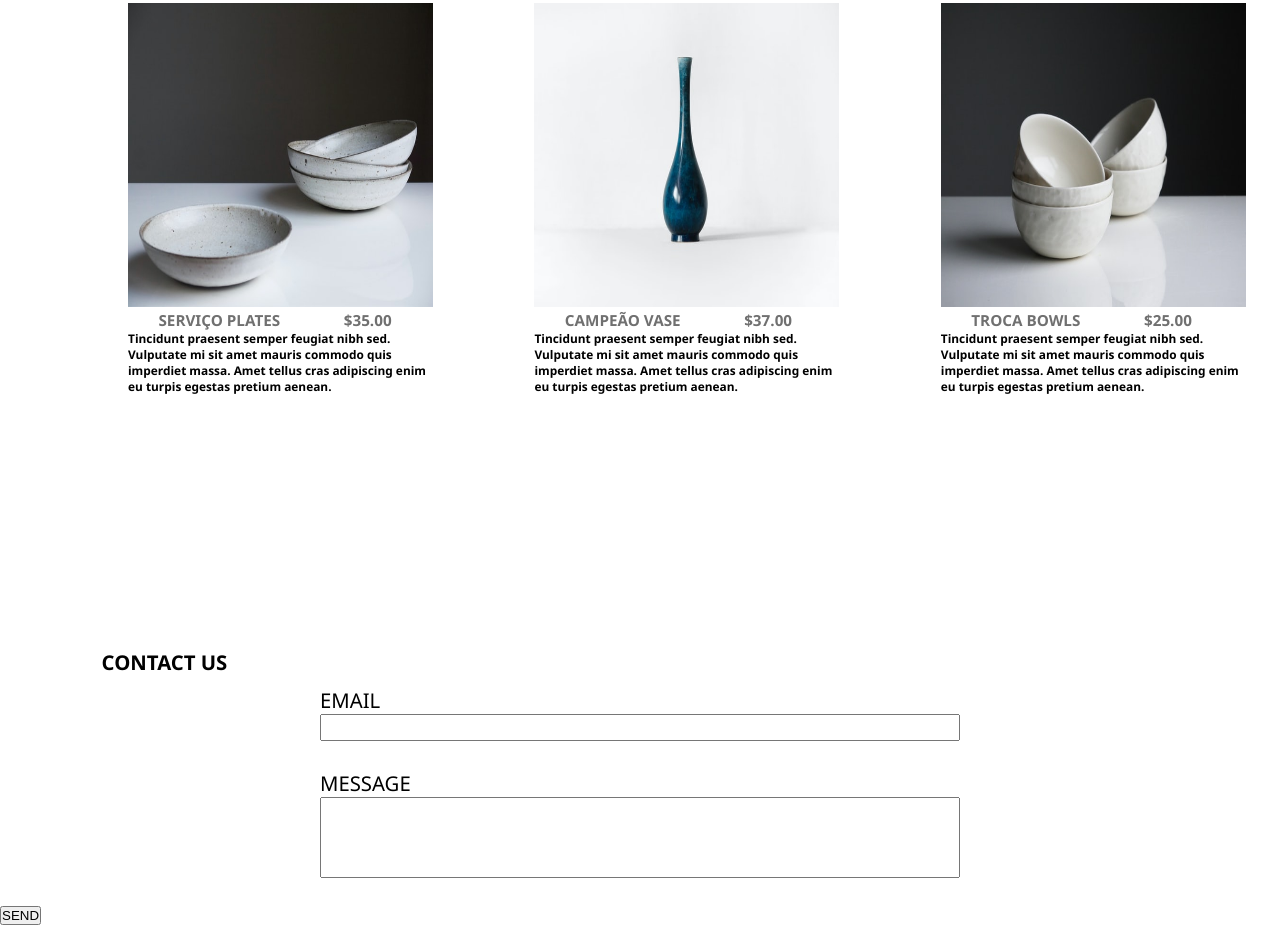
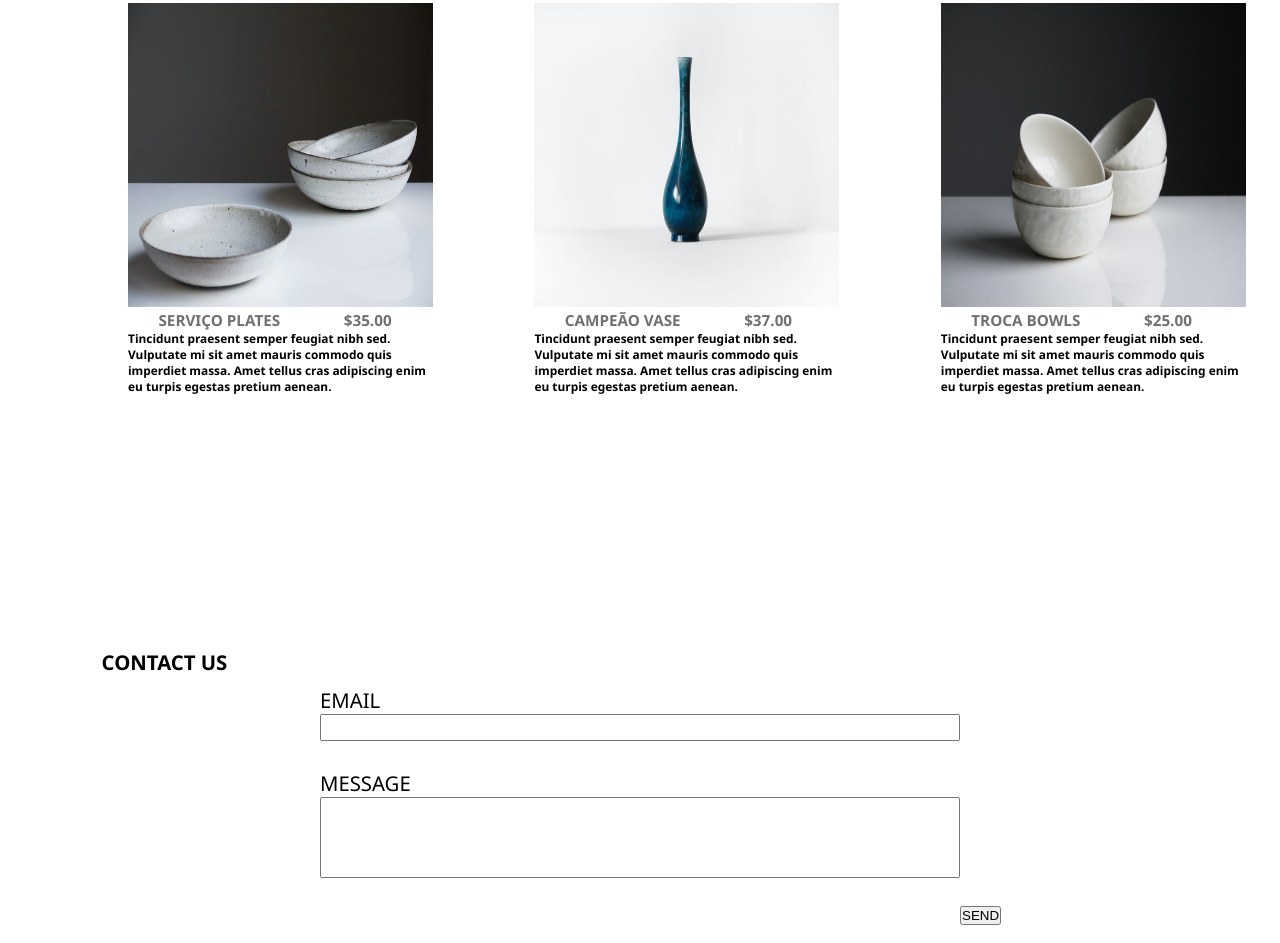
Before and after one commit to nam3dan/ecommerce_website, a plain HTML site: page index.html in a window 1280 px wide. Shown: the part 3384-4327 px from the top of the page. Drawn offline with Linux system fonts and the light colour scheme.

Commit message:
CSS is my least favorite thing in the world

```diff
--- a/index.html
+++ b/index.html
@@ -188,7 +188,7 @@
                 <input type="text" id="email" name="email"><br><br>
                 <label for="message">MESSAGE</label>
                 <input type="text" id="message" name="message"><br><br>
-                <input type="submit" value="SEND">
+                <span><input type="submit" id="sendbtn" value="SEND"></span>
             </form>
         </section>
     </main>
--- a/main.css
+++ b/main.css
@@ -183,7 +183,6 @@ h1{
     width: 100 rem;
 }
 .contact{
-    display: block;
     position: relative;
     width: 100%;
     padding-bottom: 2rem;
@@ -195,16 +194,16 @@ h1{
     margin-right: 25%;
     width: 50%;
     font-size: 2rem;
+}
 
-}
 #message{
     height: 8rem;
 }
-#sendbtn{
+
+.contact span{
     position: relative;
-    width: 10%;
-    margin-left: 70%;
-
+    margin-left: 75%;
+    background: #BF7631;
 }
 
 footer{
```
